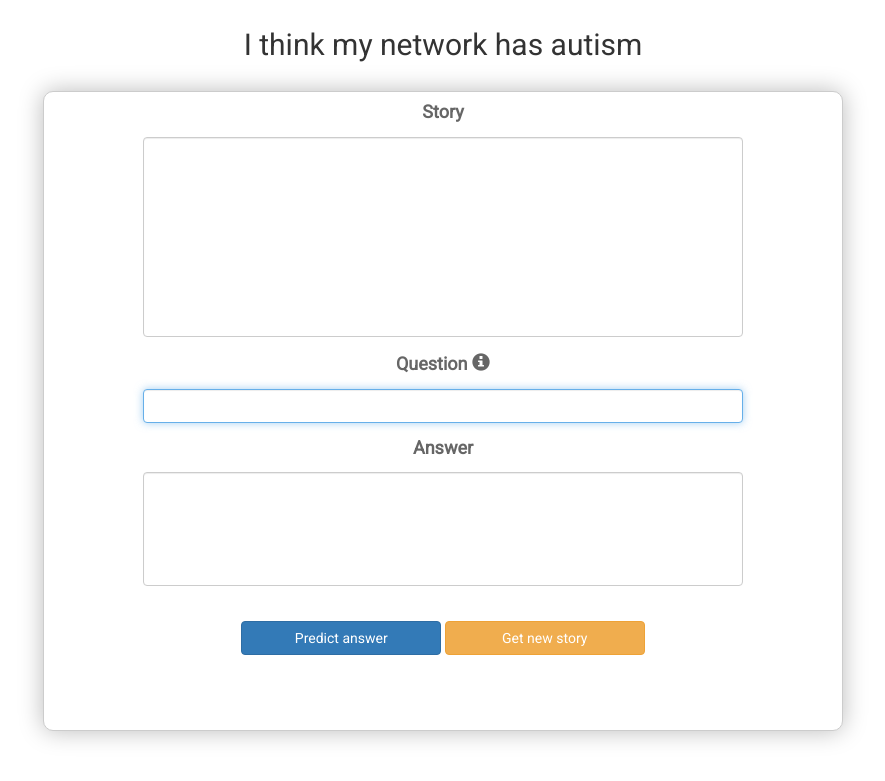
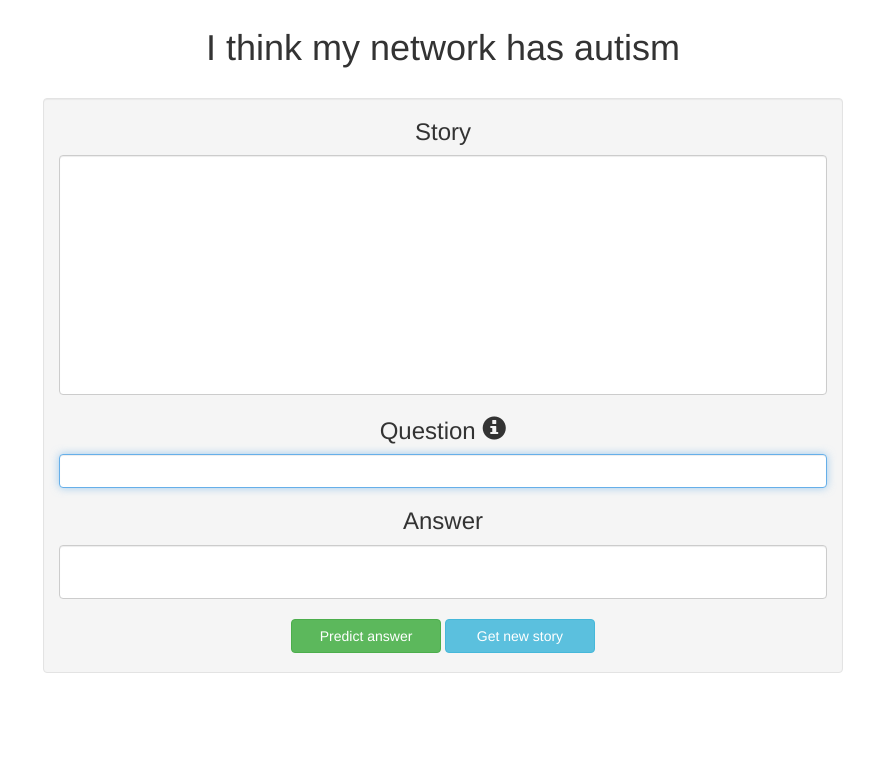
Before and after one commit to mryab/askme, a Flask app: page / in a window 1280 px wide. Shown: the top 781 px of the page, without its empty margins (197-1082 px from the left). Run offline with Flask 2, Linux system fonts and the light colour scheme; data that the repository does not hold is empty; parts of the project's set-up code (start-up, migrations or seed data) failed here and were passed over; some libraries are stand-ins or nearby versions; some web fonts are replaced.

Commit message:
Update CSS

```diff
--- a/main/static/script.js
+++ b/main/static/script.js
@@ -7,7 +7,7 @@ $(function () {
 
     getStory();
 
-    $('.qa-container').find('.glyphicon-info-sign').tooltip();
+    $('.form-horizontal').find('.glyphicon-info-sign').tooltip();
 
     $getAnswer.on('click', function (e) {
         e.preventDefault();
--- a/main/static/style.css
+++ b/main/static/style.css
@@ -1,46 +1,32 @@
 body {
     padding-top: 1vh;
-    font-family: 'Roboto', sans-serif;
 }
 
-div.shadow {
-    margin-left: auto;
-    margin-right: auto;
-    height: 80vh;
-    padding-bottom: 2vh;
-    margin-bottom: 2vh;
-    border: 1px solid #ccc;
-    border-radius: 10px;
-    box-shadow: 0 0 24px #bbb;
-    background: #fff;
-    color: #666;
+.well {
+    padding-top: 0;
+    padding-left: 30px;
+    padding-right: 30px;
     max-width: 800px;
 }
 
-.qa-container, .qa-explain-container {
-    width: 60%;
-    padding: 20px 50px 40px;
-    margin-top: 10px;
+.form-group {
+    margin-bottom: 0;
 }
 
-.qa-explain-container table th {
-    font-weight: bold;
-}
-
-.form-group > h4 {
+.form-horizontal .form-group > h3 {
     text-align: center;
 }
 
-.qa-form {
+.form-horizontal .qa-form {
     max-width: 600px;
     margin: auto auto;
 }
 
-.qa-form .btn {
-    width: 200px;
+.form-horizontal .btn {
+    width: 150px;
 }
 
-.qa-form .form-control[readonly] {
+.form-control[readonly] {
     background-color: #fff;
 }
 
@@ -49,5 +35,5 @@ textarea {
 }
 
 #story {
-    height: 25vh;
+    height: 30vh;
 }
--- a/main/templates/index.html
+++ b/main/templates/index.html
@@ -4,7 +4,7 @@
     <meta charset="UTF-8">
     <title>{{header}}</title>
     <link rel="shortcut icon" href="../static/favicon.ico">
-    <link href="https://maxcdn.bootstrapcdn.com/bootstrap/3.3.7/css/bootstrap.min.css" rel="stylesheet">
+    <link href="https://bootswatch.com/superhero/bootstrap.min.css" rel="stylesheet">
     <link href="https://maxcdn.bootstrapcdn.com/font-awesome/4.5.0/css/font-awesome.min.css" rel="stylesheet">
     <link href="../static/style.css" rel="stylesheet">
 
@@ -17,35 +17,32 @@
 </head>
 
 <body>
-<h2 class="text-center app-header">{{header}}</h2>
+<h1 class="text-center app-header">{{header}}</h1>
 <br>
-<div class="container">
-    <div class="shadow">
-        <form class="qa-form">
+<div class="container well bs-component">
+    <form class="form-horizontal">
         <div class="form-group">
-                <h4><label for="story">Story</label></h4>
+            <h3>Story</h3>
             <textarea class="form-control" id="story" rows="10"></textarea>
         </div>
         <div class="form-group">
-                <h4>
-                    <label for="question">Question</label>
+            <h3>Question
                 <i class="glyphicon glyphicon-info-sign" data-toggle="tooltip"
                    data-placement="top" title="Use suggested question or type your own question"></i>
-                </h4>
+            </h3>
             <input class="form-control" id="question" autofocus
                    autocomplete="off" spellcheck="false">
         </div>
         <div class="form-group">
-                <h4><label for="answer">Answer</label></h4>
-                <textarea class="form-control" id="answer" rows="5" readonly></textarea>
+            <h3>Answer</h3>
+            <textarea class="form-control" id="answer" rows="2" readonly></textarea>
         </div>
         <br>
         <div class="text-center">
-                <button class="btn btn-primary" id="get_answer" type="submit">Predict answer</button>
-                <button class="btn btn-warning" id="get_story" type="submit">Get new story</button>
+            <button class="btn btn-success" id="get_answer" type="submit">Predict answer</button>
+            <button class="btn btn-info" id="get_story" type="submit">Get new story</button>
         </div>
     </form>
 </div>
-</div>
 </body>
 </html>
```
Lines whose indentation alone changed are shown as unchanged.
